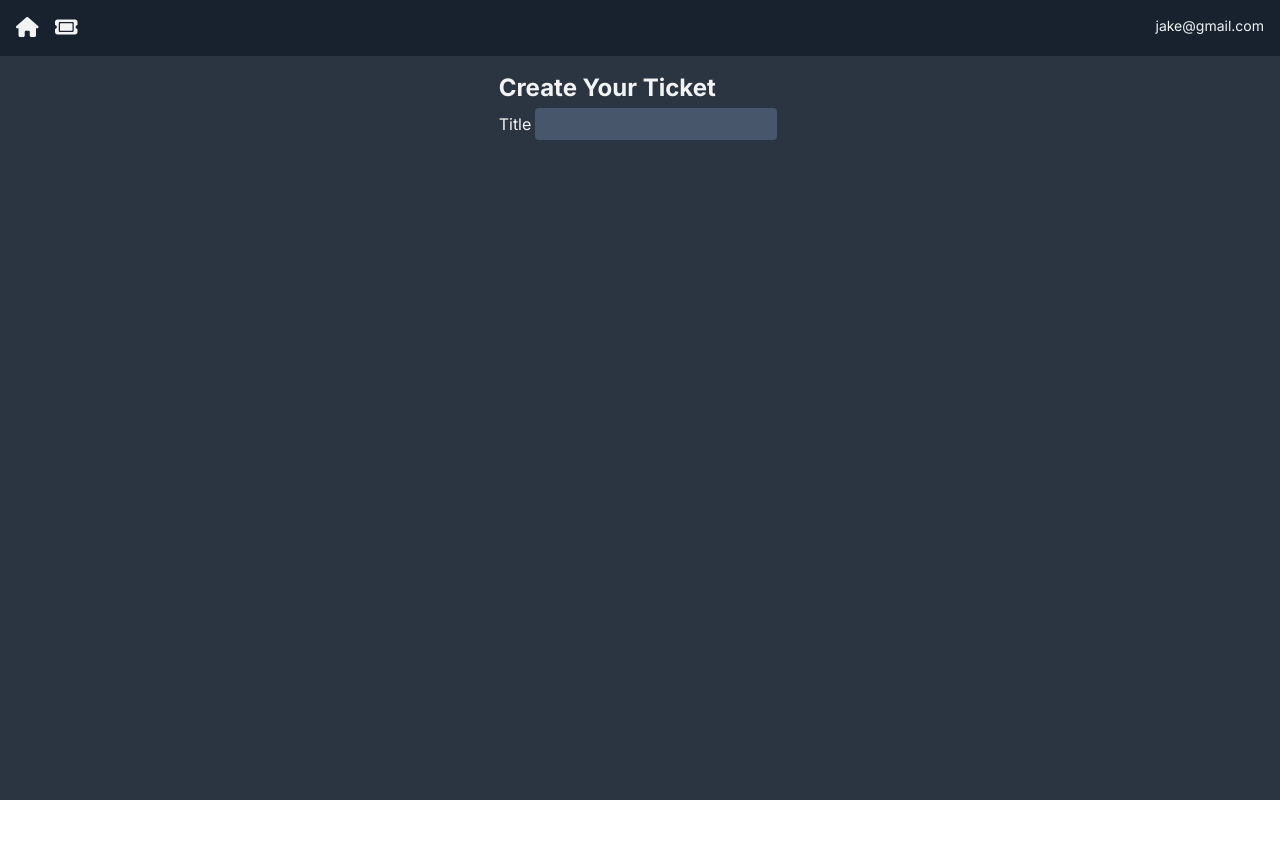
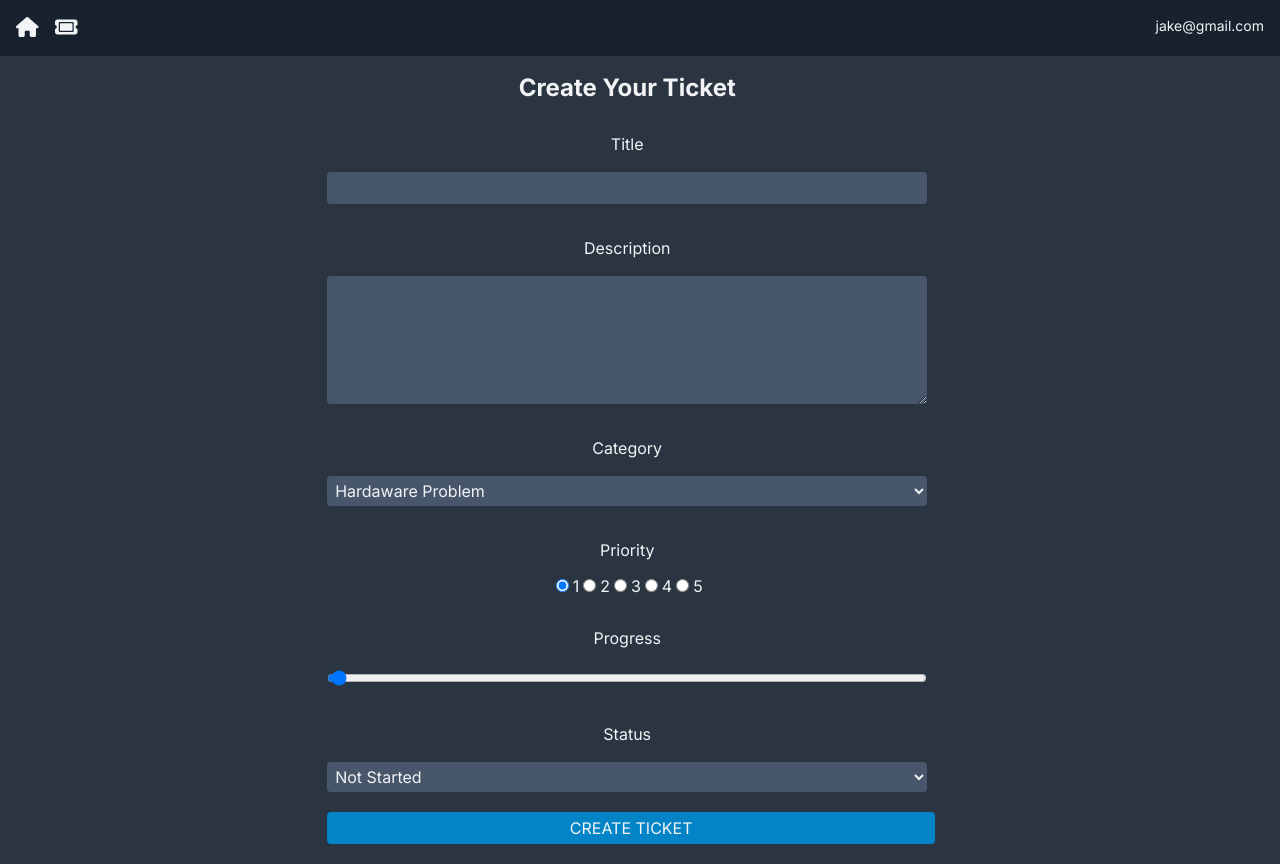
Before and after one commit to AndresF97/NextJSTicketApp, a Next.js app: page /TicketPage/new in a window 1280 px wide. Before the commit the page ends 800 px from the top, so only its background shows below. Built offline with nearby package versions, Linux system fonts and the light colour scheme.

Commit message:
Monogo connected

```diff
--- a/app/(components)/TicketForm.tsx
+++ b/app/(components)/TicketForm.tsx
@@ -1,30 +1,49 @@
 "use client"
 import { useRouter } from "next/navigation"
-import { ChangeEvent, useState } from "react";
+import { ChangeEvent, FormEvent, useState } from "react";
 interface TicketFormData {
     title: string,
-    description:string,
-    progress:number,
-    priority:number,
-    status:string,
-    category:string
+    description: string,
+    progress: number,
+    priority: number,
+    status: string,
+    category: string
 }
-const TicketForm: React.FC = ()=>{
-    const startingTicketData: TicketFormData  = {
-        title:"",
-        description:"",
-        progress:0,
-        priority:1,
-        status:"not started",
-        category:"Harware Problem"
+const TicketForm: React.FC = () => {
+    const startingTicketData: TicketFormData = {
+        title: "",
+        description: "",
+        progress: 0,
+        priority: 1,
+        status: "not started",
+        category: "Harware Problem"
     };
-    const handleChange = (event:ChangeEvent<HTMLInputElement| HTMLTextAreaElement>):void =>{
-        const {value, name} = event.target;
-        setFormData({...startingTicketData, [name]:value})
+    const router = useRouter()
+    const [formData, setFormData] = useState<TicketFormData>(startingTicketData);
+    const handleChange = (event: ChangeEvent<HTMLInputElement | HTMLTextAreaElement | HTMLSelectElement>): void => {
+        const { value, name } = event.target;
+        setFormData((prevState)=>({
+            ...prevState,
+            [name]: value
+        }))
     }
-    const [formData, setFormData] = useState<TicketFormData>(startingTicketData);
-    return (<div className="flex justify-center">
-        <form>
+
+    const handleSubmit = async (event:FormEvent<HTMLFormElement>) => {
+        event.preventDefault();
+        const res = await fetch('/api/Tickets',{
+            method:'POST',
+            body: JSON.stringify({formData}),
+            headers:{'Content-Type':"application/json"}
+        })
+        if(!res){
+            throw new Error("Failed to create Ticket")
+        }
+        router.refresh();
+        router.push('/')
+    }
+    return (
+    <div className="w-[50%] text-center ml-[24%]">
+        <form className="flex flex-col gap-3 w1/2" onSubmit={handleSubmit}>
             <h3>Create Your Ticket</h3>
             <label htmlFor="title">Title</label>
             <input
@@ -35,6 +54,91 @@ const TicketForm: React.FC = ()=>{
                 required={true}
                 value={formData.title}
             />
+            <label htmlFor="description">Description</label>
+            <textarea
+                name="description"
+                id="description"
+                onChange={handleChange}
+                required={true}
+                value={formData.description}
+                rows={5}
+            />
+            <label htmlFor="category">Category</label>
+            <select name="category" value={formData.category} onChange={handleChange}>
+                <option value="Hardaware Problem">Hardaware Problem</option>
+                <option value="Softaware Problem">Softaware Problem</option>
+                <option value="Project">Project</option>
+                <option value="UI Problem">UI Problem</option>
+            </select>
+            <label htmlFor="priority">Priority</label>
+            <div>
+                <input
+                    type="radio"
+                    id="priority-1"
+                    name="priority"
+                    onChange={handleChange}
+                    value={1}
+                    checked={formData.priority == 1}
+                />
+                <label>1</label>
+                <input
+                    type="radio"
+                    id="priority-2"
+                    name="priority"
+                    onChange={handleChange}
+                    value={2}
+                    checked={formData.priority == 2}
+                />
+                <label>2</label>
+                <input
+                    type="radio"
+                    id="priority-3"
+                    name="priority"
+                    onChange={handleChange}
+                    value={3}
+                    checked={formData.priority == 3}
+                />
+                <label>3</label>
+                <input
+                    type="radio"
+                    id="priority-4"
+                    name="priority"
+                    onChange={handleChange}
+                    value={4}
+                    checked={formData.priority == 4}
+                />
+                <label>4</label>
+                <input
+                    type="radio"
+                    id="priority-5"
+                    name="priority"
+                    onChange={handleChange}
+                    value={5}
+                    checked={formData.priority == 5}
+                />
+                <label>5</label>
+                </div>
+                <label htmlFor="progress">Progress</label>
+                <input
+                    type="range"
+                    name="progress"
+                    id="progress"
+                    value={formData.progress}
+                    min={0}
+                    max={100}
+                    onChange={handleChange} />
+                <label htmlFor="Status">Status</label>
+                <select
+                    name="status"
+                    id="Status"
+                    value={formData.status}
+                    onChange={handleChange}
+                >
+                    <option value="not started">Not Started</option>
+                    <option value="started">Started</option>
+                    <option value="done">Done</option>
+                </select>
+                <input type="submit" className="btn bg-sky-600" value={'Create Ticket'} />
         </form>
     </div>
     )
--- a/app/[models]/Ticket.js
+++ b/app/[models]/Ticket.js
@@ -1,6 +1,8 @@
-const {Schema, model} = require('mongoose')
+const mongoose = require('mongoose')
+mongoose.connect(process.env.MONGODB_URI||'mongodb://127.0.0.1:27017/TicketApp')
+mongoose.Promise = global.Promise
 
-const ticketSchemas = new Schema({
+const ticketSchemas = new mongoose.Schema({
     title:String,
     description:String,
     category:String,
@@ -12,6 +14,6 @@ const ticketSchemas = new Schema({
     timestamps:true
 })
 
-const Ticket = model("ticket", ticketSchemas);
+const Ticket = mongoose.model("ticket", ticketSchemas);
 
 module.exports = Ticket
--- a/app/api/route.js
+++ b/app/api/Tickets/route.js
@@ -1,8 +1,9 @@
-import Ticket from "../[models]/Ticket";
+import Ticket from "../../[models]/Ticket";
 import { NextResponse } from "next/server";
 
 export async function POST(req){
     try{
+        console.log(req.body.formData)
         const body = await req.json();
         const ticketData = body.formData;
         await Ticket.create(ticketData)
--- a/app/config/connection.js
+++ /dev/null
@@ -1,5 +0,0 @@
-const mongoose = require('mongoose')
-
-mongoose.connect(process.env.MONGODB_URI||'mongodb://127.0.0.1:27017/TicketApp')
-
-module.exports = mongoose.connection;
```
Lines whose indentation alone changed are shown as unchanged.
